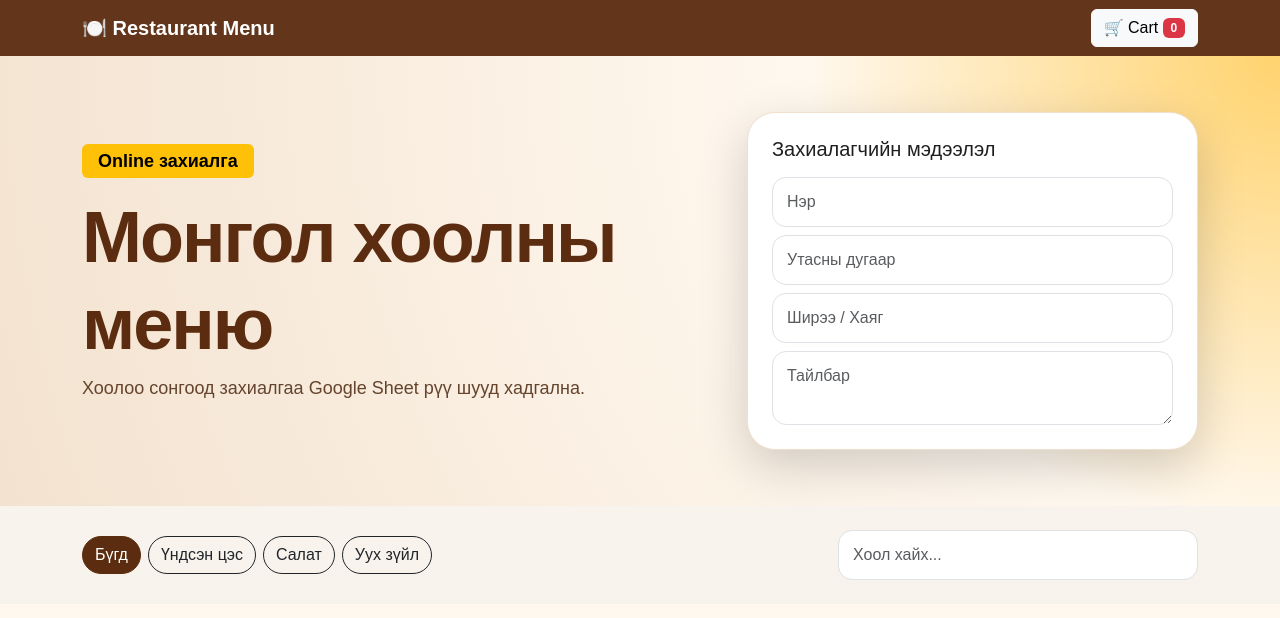
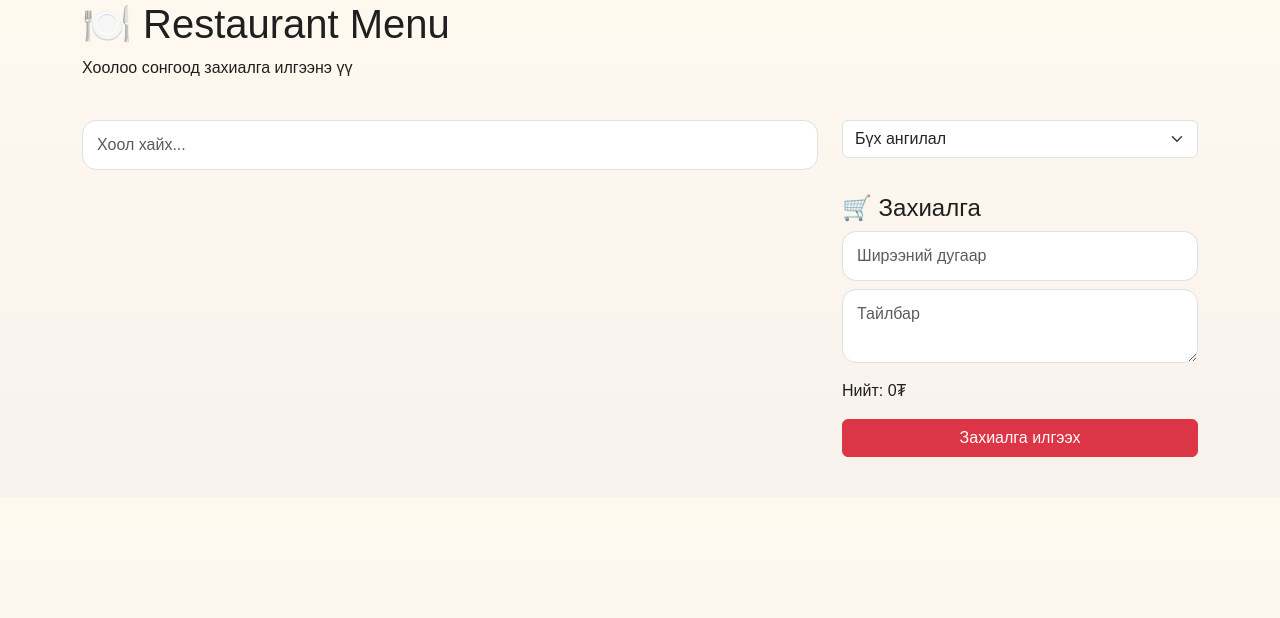
Before and after one commit to Zulbayar-33/restaurant-menu, a plain HTML site: page index.html in a window 1280 px wide. Drawn offline with nearby package versions, Linux system fonts and the light colour scheme.

Commit message:
Update index.html

```diff
--- a/index.html
+++ b/index.html
@@ -1,74 +1,68 @@
-<!doctype html>
+<!DOCTYPE html>
 <html lang="mn">
 <head>
-  <meta charset="utf-8">
-  <meta name="viewport" content="width=device-width, initial-scale=1">
-  <title>Restaurant Menu Order</title>
+  <meta charset="UTF-8">
+  <meta name="viewport" content="width=device-width, initial-scale=1.0">
+  <title>Restaurant Menu</title>
+
   <link href="https://cdn.jsdelivr.net/npm/bootstrap@5.3.3/dist/css/bootstrap.min.css" rel="stylesheet">
   <link rel="stylesheet" href="style.css">
 </head>
 <body>
-  <nav class="navbar navbar-expand-lg navbar-dark sticky-top">
-    <div class="container">
-      <a class="navbar-brand fw-bold" href="#">🍽️ Restaurant Menu</a>
-      <button class="btn btn-light position-relative" data-bs-toggle="offcanvas" data-bs-target="#cartPanel">
-        🛒 Cart <span id="cartCount" class="badge bg-danger">0</span>
-      </button>
+
+<header class="top-hero">
+  <div class="container">
+    <h1>🍽️ Restaurant Menu</h1>
+    <p>Хоолоо сонгоод захиалга илгээнэ үү</p>
+  </div>
+</header>
+
+<main class="container py-4">
+
+  <div class="row mb-4">
+    <div class="col-md-8">
+      <input id="searchInput" class="form-control search-box" placeholder="Хоол хайх...">
     </div>
-  </nav>
-
-  <header class="hero">
-    <div class="container">
-      <div class="row align-items-center g-4">
-        <div class="col-lg-7">
-          <p class="badge text-bg-warning px-3 py-2">Online захиалга</p>
-          <h1>Монгол хоолны меню</h1>
-          <p>Хоолоо сонгоод захиалгаа Google Sheet рүү шууд хадгална.</p>
-        </div>
-        <div class="col-lg-5">
-          <div class="order-box shadow-lg">
-            <h5 class="mb-3">Захиалагчийн мэдээлэл</h5>
-            <input id="customerName" class="form-control mb-2" placeholder="Нэр">
-            <input id="phone" class="form-control mb-2" placeholder="Утасны дугаар">
-            <input id="tableNo" class="form-control mb-2" placeholder="Ширээ / Хаяг">
-            <textarea id="note" class="form-control" rows="2" placeholder="Тайлбар"></textarea>
-          </div>
-        </div>
-      </div>
-    </div>
-  </header>
-
-  <main class="container py-4">
-    <div class="d-flex flex-column flex-md-row gap-3 justify-content-between align-items-md-center mb-4">
-      <div class="btn-group category-tabs" role="group">
-        <button class="btn btn-outline-dark active" data-category="all">Бүгд</button>
-        <button class="btn btn-outline-dark" data-category="main">Үндсэн цэс</button>
-        <button class="btn btn-outline-dark" data-category="salad">Салат</button>
-        <button class="btn btn-outline-dark" data-category="drink">Уух зүйл</button>
-      </div>
-      <input id="searchInput" class="form-control search" placeholder="Хоол хайх...">
-    </div>
-
-    <div id="menuGrid" class="row g-4"></div>
-  </main>
-
-  <div class="offcanvas offcanvas-end" tabindex="-1" id="cartPanel">
-    <div class="offcanvas-header">
-      <h5 class="offcanvas-title">🛒 Миний сагс</h5>
-      <button type="button" class="btn-close" data-bs-dismiss="offcanvas"></button>
-    </div>
-    <div class="offcanvas-body">
-      <div id="cartItems"></div>
-      <hr>
-      <div class="d-flex justify-content-between fs-5 fw-bold">
-        <span>Нийт:</span><span id="totalPrice">0₮</span>
-      </div>
-      <button id="submitBtn" class="btn btn-success w-100 mt-4 py-3">Захиалга илгээх</button>
-      <p id="message" class="mt-3 text-center fw-semibold"></p>
+    <div class="col-md-4 mt-2 mt-md-0">
+      <select id="categoryFilter" class="form-select search-box">
+        <option value="all">Бүх ангилал</option>
+        <option value="Үндсэн хоол">Үндсэн хоол</option>
+        <option value="Салат">Салат</option>
+        <option value="Ундаа">Ундаа</option>
+      </select>
     </div>
   </div>
 
-  <script src="https://cdn.jsdelivr.net/npm/bootstrap@5.3.3/dist/js/bootstrap.bundle.min.js"></script>
-  <script src="script.js"></script>
+  <div class="row">
+    <div class="col-lg-8">
+      <div id="menuList" class="row g-4"></div>
+    </div>
+
+    <div class="col-lg-4 mt-4 mt-lg-0">
+      <div class="cart-box">
+        <h4>🛒 Захиалга</h4>
+
+        <input id="tableNo" class="form-control mb-2" placeholder="Ширээний дугаар">
+        <textarea id="note" class="form-control mb-3" placeholder="Тайлбар"></textarea>
+
+        <div id="cartList"></div>
+
+        <div class="total-box mt-3">
+          Нийт: <span id="totalPrice">0₮</span>
+        </div>
+
+        <button onclick="submitOrder()" class="btn btn-danger w-100 mt-3 order-btn">
+          Захиалга илгээх
+        </button>
+
+        <div id="message" class="mt-3"></div>
+      </div>
+    </div>
+  </div>
+
+</main>
+
+<script src="app.js"></script>
 </body>
 </html>
+</html>
```
